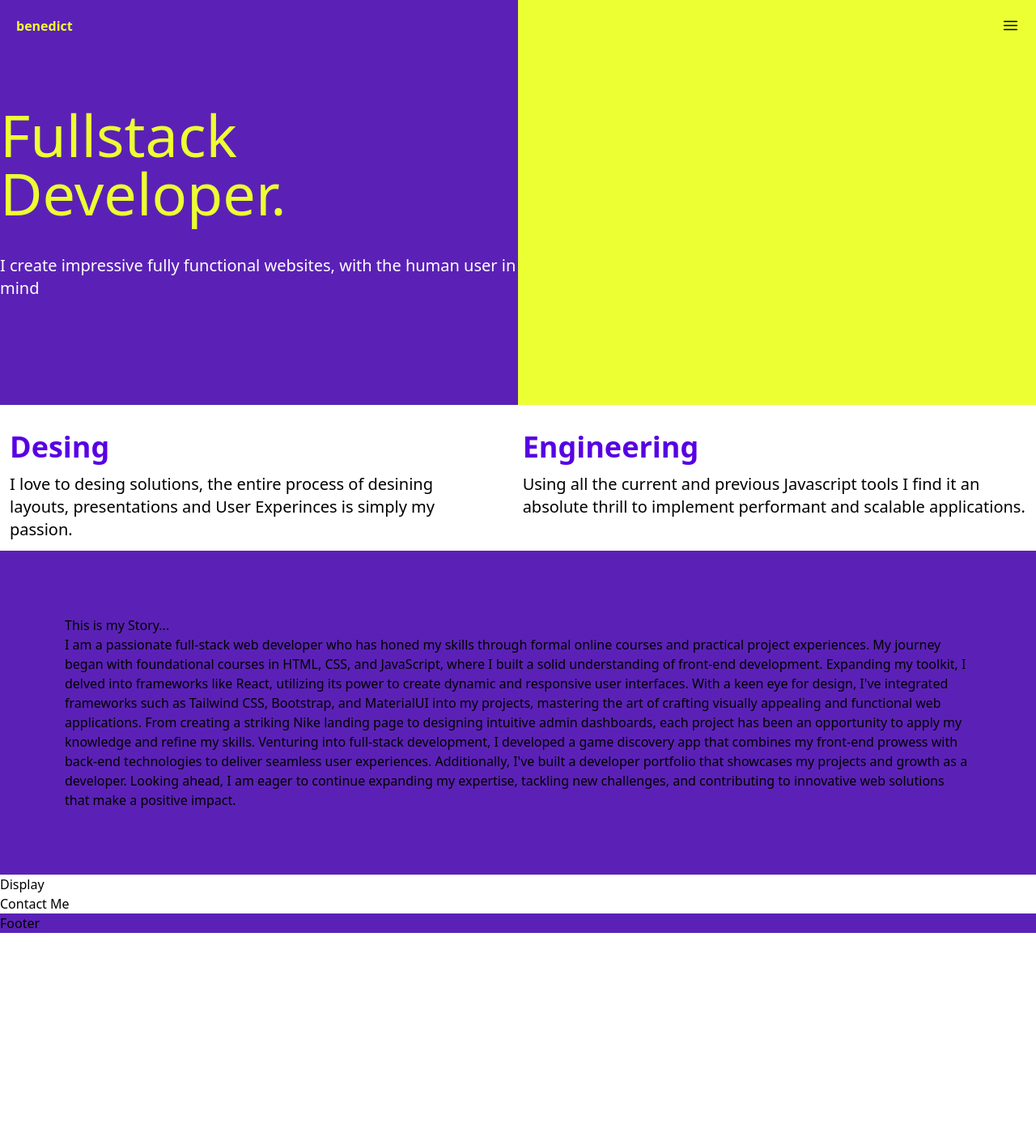
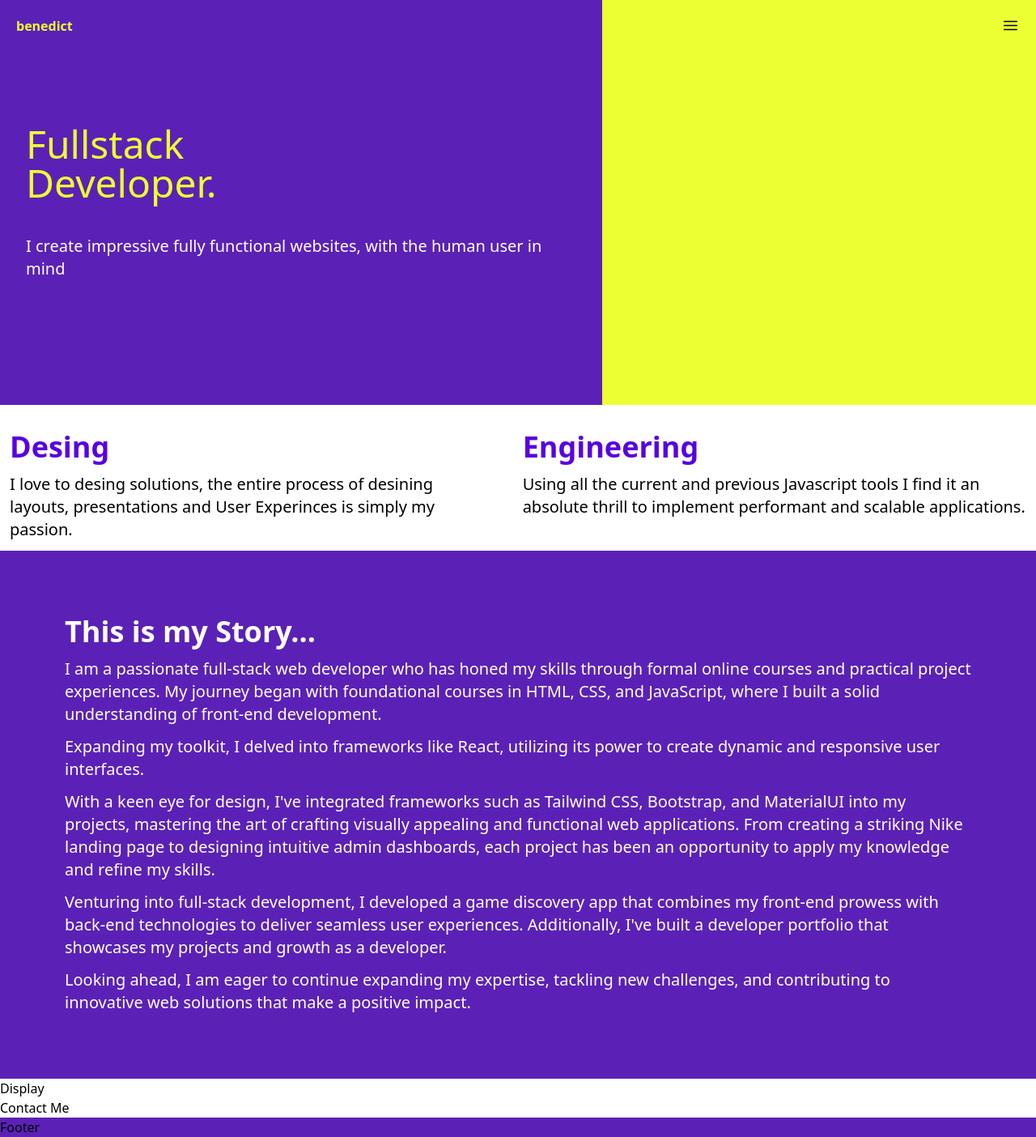
Before and after one commit to BenedictJoachim/benedict, a React (Vite) app: page / in a window 1280 px wide. Shown: the whole page at 81% size. Before the commit the page ends 1152 px from the top, so only its background shows below. Built offline with nearby package versions, Linux system fonts and the light colour scheme.

Commit message:
Build background and promise sections

```diff
--- a/src/components/Background.jsx
+++ b/src/components/Background.jsx
@@ -2,12 +2,12 @@ const Background = () => {
     return (
         <section className="p-20">
             <div>
-                <h2>This is my Story...</h2>
-                <p>I am a passionate full-stack web developer who has honed my skills through formal online courses and practical project experiences. My journey began with foundational courses in HTML, CSS, and JavaScript, where I built a solid understanding of front-end development. Expanding my toolkit, I delved into frameworks like React, utilizing its power to create dynamic and responsive user interfaces.
-                    With a keen eye for design, I've integrated frameworks such as Tailwind CSS, Bootstrap, and MaterialUI into my projects, mastering the art of crafting visually appealing and functional web applications. From creating a striking Nike landing page to designing intuitive admin dashboards, each project has been an opportunity to apply my knowledge and refine my skills.
-                    Venturing into full-stack development, I developed a game discovery app that combines my front-end prowess with back-end technologies to deliver seamless user experiences. Additionally, I've built a developer portfolio that showcases my projects and growth as a developer.
-                    Looking ahead, I am eager to continue expanding my expertise, tackling new challenges, and contributing to innovative web solutions that make a positive impact.
-                </p>
+                <h2 className="text-4xl font-bold text-white">This is my Story...</h2>
+                <p className="mt-3 text-xl text-white">I am a passionate full-stack web developer who has honed my skills through formal online courses and practical project experiences. My journey began with foundational courses in HTML, CSS, and JavaScript, where I built a solid understanding of front-end development.</p>
+                <p className="mt-3 text-xl text-white">Expanding my toolkit, I delved into frameworks like React, utilizing its power to create dynamic and responsive user interfaces.</p>
+                <p className="mt-3 text-xl text-white">With a keen eye for design, I've integrated frameworks such as Tailwind CSS, Bootstrap, and MaterialUI into my projects, mastering the art of crafting visually appealing and functional web applications. From creating a striking Nike landing page to designing intuitive admin dashboards, each project has been an opportunity to apply my knowledge and refine my skills.</p>
+                <p className="mt-3 text-xl text-white">Venturing into full-stack development, I developed a game discovery app that combines my front-end prowess with back-end technologies to deliver seamless user experiences. Additionally, I've built a developer portfolio that showcases my projects and growth as a developer.</p>
+                <p className="mt-3 text-xl text-white">Looking ahead, I am eager to continue expanding my expertise, tackling new challenges, and contributing to innovative web solutions that make a positive impact.</p>
             </div>
         </section>
     )
--- a/src/components/Hero.jsx
+++ b/src/components/Hero.jsx
@@ -6,8 +6,8 @@ const Hero = () => {
             id="about"
             className="w-full flex flex-row gap-0 min-h-[500px]"
         >
-            <div className="bg-violet-800 flex flex-col flex-1 w-[700px] justify-center py-[10px]">
-                <h1 className="text-bold text-7xl text-[#ECFF33] text-decoration-thickness-[18px]">Fullstack <br /> Developer.</h1>
+            <div className=" basis-52 bg-violet-800 flex flex-col flex-1 justify-center px-8">
+                <h1 className="text-extrabold text-5xl text-[#ECFF33]">Fullstack <br /> Developer.</h1>
                 <p className="text-xl text-white mt-10">I create impressive fully functional websites, with the human user in mind</p>
             </div>
             <div className="relative flex-1 flex justify-center items-center bg-[#ECFF33]">
```
